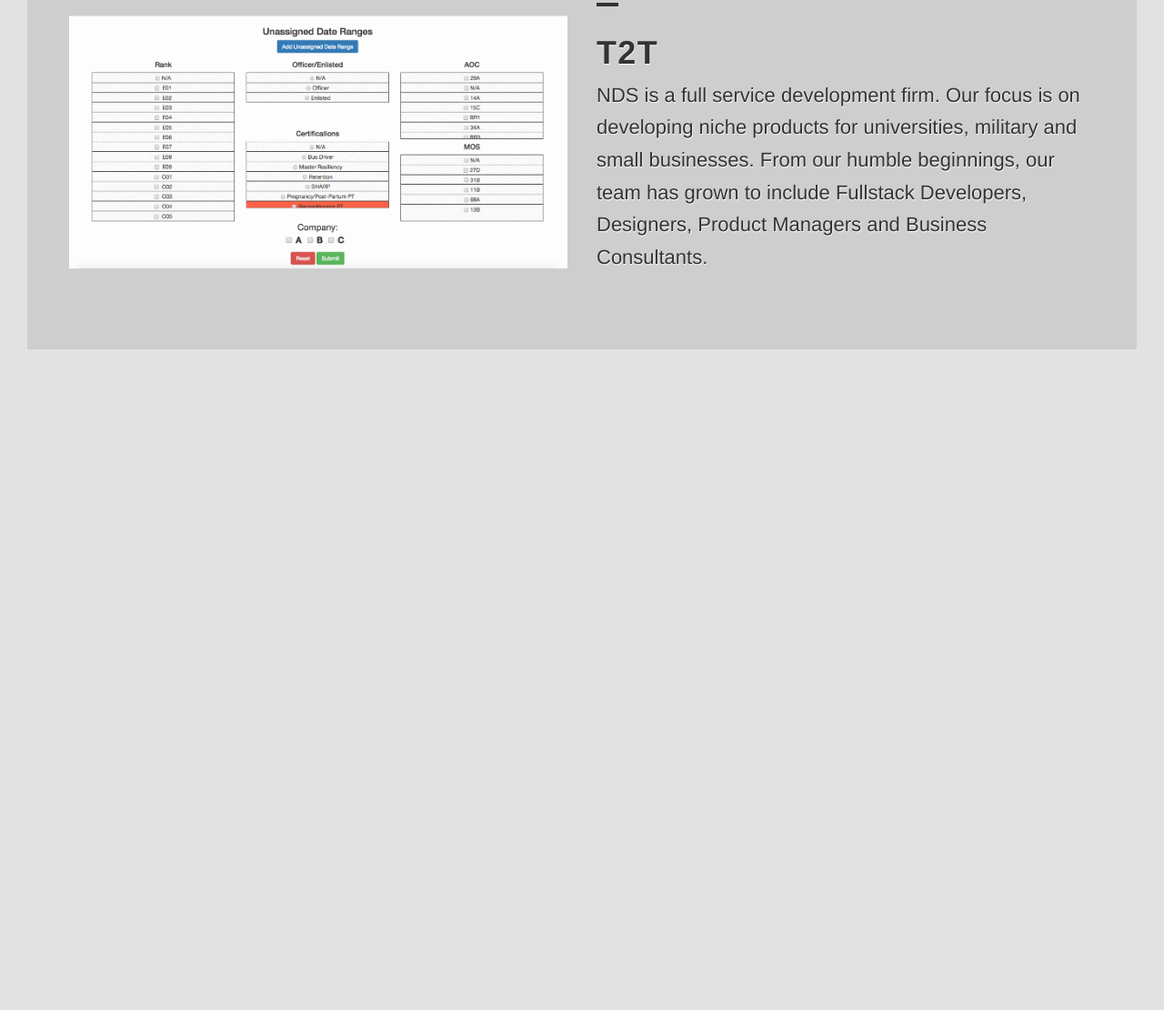
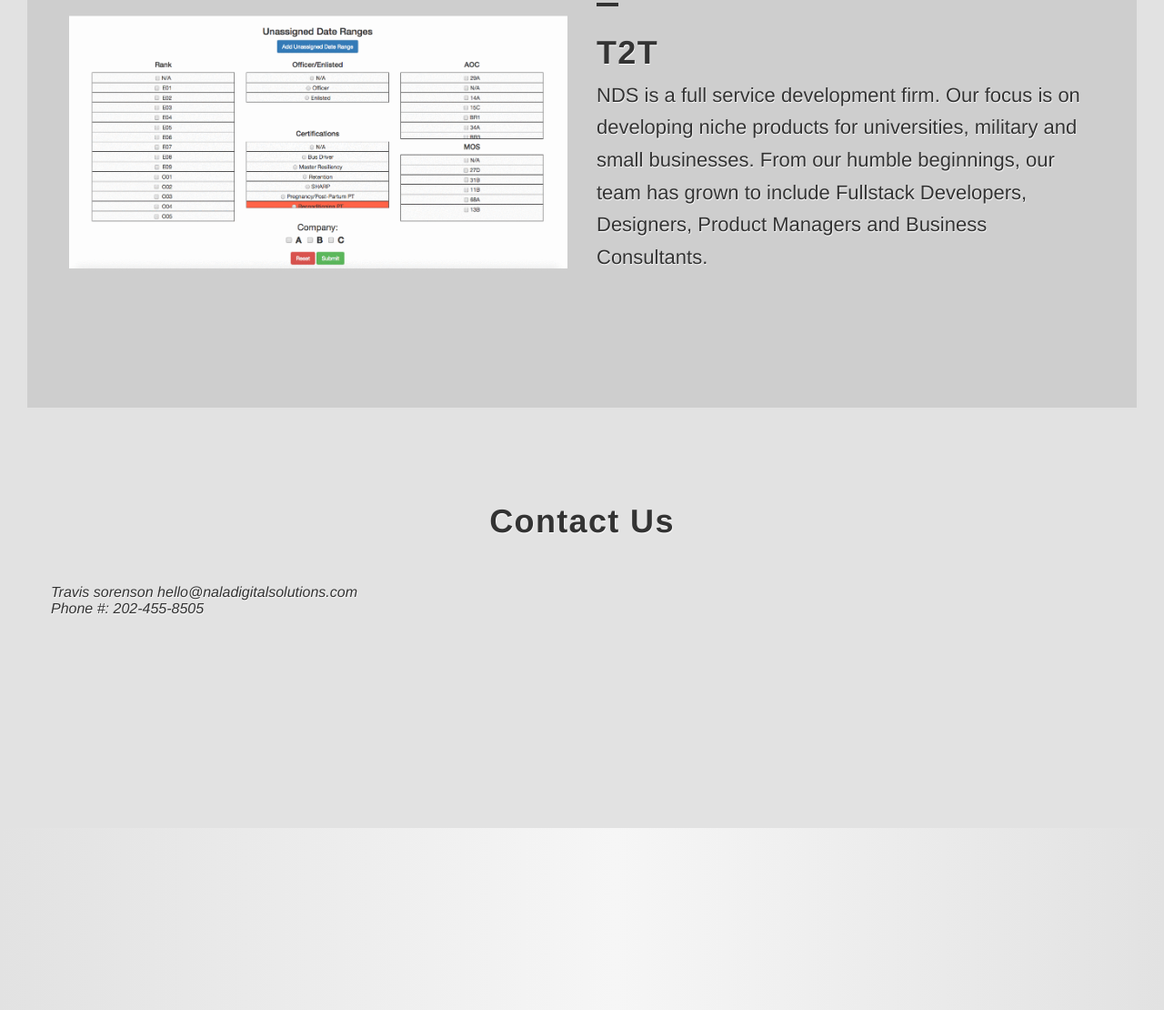
Before and after one commit to tsorensen23/NDS, a plain HTML site: page index.html in a window 1280 px wide. Shown: the part 1973-3083 px from the top of the page at 91% size. Before the commit the page ends 2357 px from the top, so only its background shows below. Drawn offline with nearby package versions, Linux system fonts and the light colour scheme.

Commit message:
adds contact

```diff
--- a/css/style.css
+++ b/css/style.css
@@ -2489,7 +2489,16 @@ body {
 
 
 #footer {
-  padding-bottom: 6em
+  padding-bottom: 6em;
+  height: 200px;
+background: #e2e2e2;
+background: -moz-linear-gradient(left, #e2e2e2 0%, #f6f6f6 53%, #e2e2e2 100%);
+background: -webkit-gradient(left top, right top, color-stop(0%, #e2e2e2), color-stop(53%, #f6f6f6), color-stop(100%, #e2e2e2));
+background: -webkit-linear-gradient(left, #e2e2e2 0%, #f6f6f6 53%, #e2e2e2 100%);
+background: -o-linear-gradient(left, #e2e2e2 0%, #f6f6f6 53%, #e2e2e2 100%);
+background: -ms-linear-gradient(left, #e2e2e2 0%, #f6f6f6 53%, #e2e2e2 100%);
+background: linear-gradient(to right, #e2e2e2 0%, #f6f6f6 53%, #e2e2e2 100%);
+filter: progid:DXImageTransform.Microsoft.gradient( startColorstr='#e2e2e2', endColorstr='#e2e2e2', GradientType=1 );
 }
 
 #footer section {
--- a/index.html
+++ b/index.html
@@ -104,7 +104,7 @@
     </article>
     <article class="home">
       <section>
-        <div id="contact" class="row">
+        <div class="row">
           <div class="col-xs-24 text-xs-center">
             <h2>
               PROJECTS
@@ -143,7 +143,33 @@
         </div>
       </section>
     </article>
+    <article class="home">
+      <section class="white">
+        <div id="contact" class="row">
+          <div class="col-xs-24 text-xs-center">
+            <h2>Contact Us</h2>
+          </div>
+        </div>
+        <div class="row">
+          <div class="col-xs-24 col-sm-12">
+            <address>
+              Travis sorenson <a href="mailto:hello@naladigitalsolutions.com">hello@naladigitalsolutions.com</a><br />
+              Phone #: 202-455-8505
+            </address>
+
+
+          </div>
+        </div>
+      </section>
+    </article>
   </div>
 </body>
+<footer id="footer">
+    <div class="col-xs-21 col-sm-24" >
+
+
+    </div>
+
+  </footer>
 
 </html>
```
